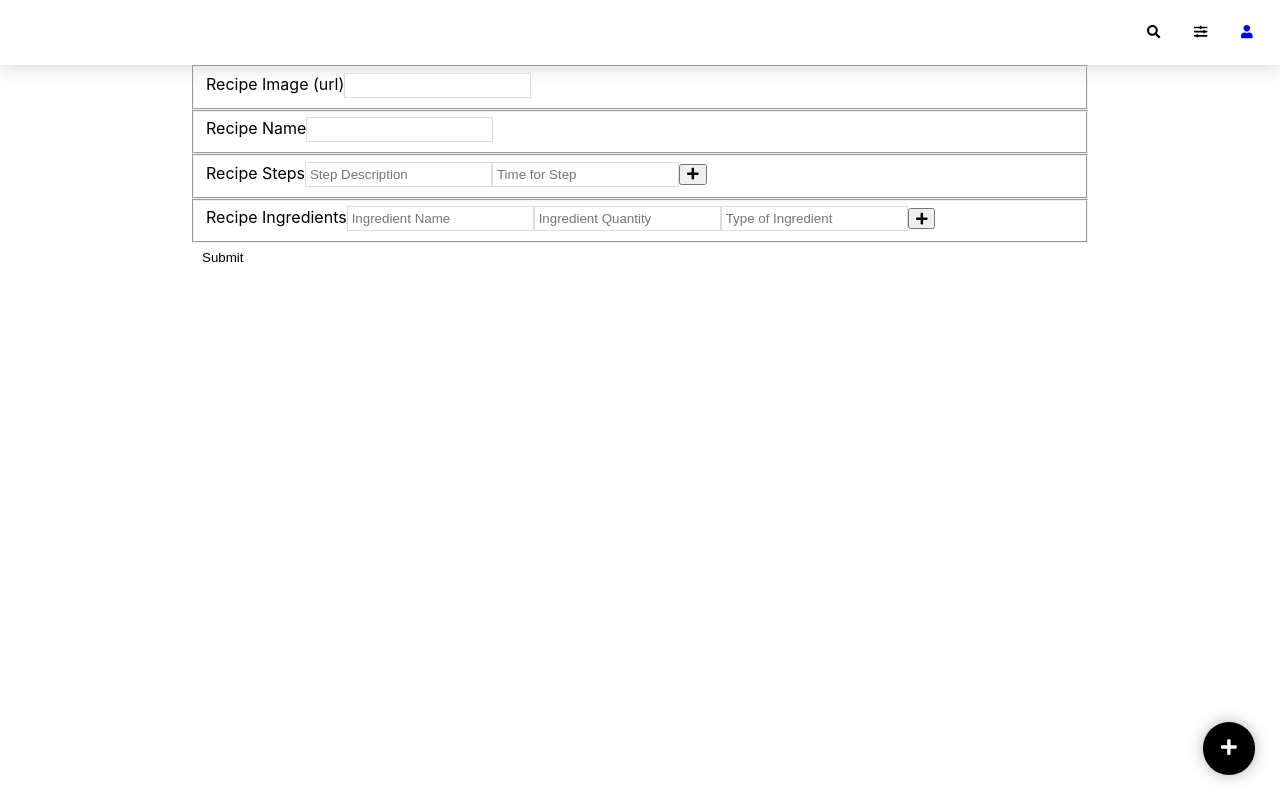
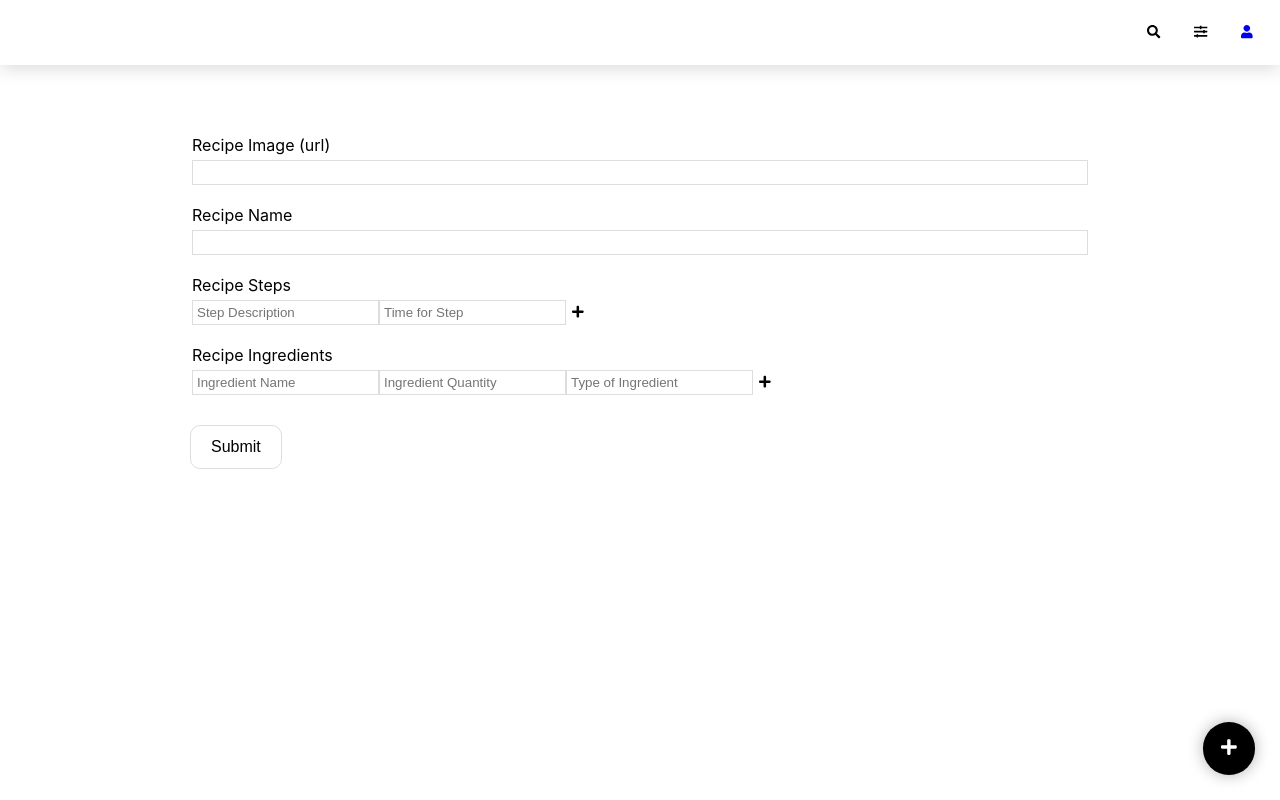
Before and after one commit to benstephan/bellierecipes, a React (Create React App) app: page /add-recipe in a window 1280 px wide. Built offline with nearby package versions, Linux system fonts and the light colour scheme.

Commit message:
Style changes and updates to add recipe form

```diff
--- a/src/app.css
+++ b/src/app.css
@@ -1 +1 @@
-.form-input{border:1px solid #ddd;padding:4px}.hidden-input{display:none}.small-container{max-width:900px;width:95%;position:relative;margin:0 auto}.btn{background:none;border:none;padding:7px 12px;color:#000}*{box-sizing:border-box}/*# sourceMappingURL=app.css.map */
+.form-input{border:1px solid #ddd;padding:4px}.hidden-input{display:none}fieldset{border:none;padding:10px 0;display:flex;flex-direction:column}label{margin-bottom:5px}.small-container{max-width:900px;width:95%;position:relative;margin:0 auto}.btn{background:none;border:none;padding:12px 20px;color:#000;font-size:16px;border-radius:10px;cursor:pointer;transition:all .2s}.btn.btn-primary{border:1px solid #ddd}.btn.btn-primary:hover{background:#ddd}*{box-sizing:border-box}/*# sourceMappingURL=app.css.map */
--- a/src/assets/_buttons.scss
+++ b/src/assets/_buttons.scss
@@ -1,6 +1,17 @@
 .btn{
     background:none;
     border:none;
-    padding:7px 12px;
+    padding:12px 20px;
     color:#000;
+    font-size:16px;
+    border-radius:10px;
+    cursor:pointer;
+    transition:all .2s;
+
+    &.btn-primary{
+        border:1px solid #DDD;
+        &:hover{
+            background:#DDD;
+        }
+    }
 }
--- a/src/assets/_forms.scss
+++ b/src/assets/_forms.scss
@@ -5,3 +5,12 @@
 .hidden-input{
     display:none;
 }
+fieldset{
+    border:none;
+    padding:10px 0;
+    display:flex;
+    flex-direction:column;
+}
+label{
+    margin-bottom:5px;
+}
--- a/src/components/addrecipeform/AddRecipeForm.js
+++ b/src/components/addrecipeform/AddRecipeForm.js
@@ -2,7 +2,7 @@ import React from 'react';
 import axios from 'axios';
 import './addrecipe.css';
 import { FontAwesomeIcon } from '@fortawesome/react-fontawesome';
-import { faPlus } from '@fortawesome/free-solid-svg-icons';
+import { faPlus, faMinus } from '@fortawesome/free-solid-svg-icons';
 
 class AddRecipeForm extends React.Component {
     constructor(props) {
@@ -60,6 +60,7 @@ class AddRecipeForm extends React.Component {
     }
     addIngredient(e){
         e.preventDefault();
+
         this.setState({ recipeingredientnames: [...this.state.recipeingredientnames, this.state.recipeingredientname] })
         this.setState({ recipequantities: [...this.state.recipequantities, this.state.recipequantity] })
         this.setState({ recipetypes: [...this.state.recipetypes, this.state.recipetype] })
@@ -67,6 +68,7 @@ class AddRecipeForm extends React.Component {
         this.setState({recipetype: ''});
         this.setState({recipequantity: ''});
         this.setState({recipeingredientname: ''});
+
     }
     handleSubmit(e){
         e.preventDefault();
@@ -85,7 +87,6 @@ class AddRecipeForm extends React.Component {
             singleIng.quantity = recipeQuantities[i]
             singleIng.type = recipeTypes[i];
             return ingList.push(singleIng);
-
         });
 
         const recipeObject = {
@@ -149,6 +150,7 @@ class AddRecipeForm extends React.Component {
                         onChange={this.handleTimers}
                         value={this.state.recipetimers}
                         ></textarea>
+                        <div class="form-row">
                         <input
                             type="text"
                             name="recipe-step"
@@ -165,7 +167,8 @@ class AddRecipeForm extends React.Component {
                             value={this.state.recipetimer}
                             placeholder="Time for Step"
                         />
-                        <button onClick={this.addStep.bind(this)}><FontAwesomeIcon icon={faPlus} /></button>
+                        <button onClick={this.addStep.bind(this)} className="add-recipe-form__add-btn"><FontAwesomeIcon icon={faPlus} /></button>
+                        </div>
                     </fieldset>
                     <fieldset>
                     <label>Recipe Ingredients</label>
@@ -184,6 +187,7 @@ class AddRecipeForm extends React.Component {
                         onChange={this.handleTypes}
                         value={this.state.recipetypes}
                         ></textarea>
+                        <div class="form-row">
                         <input
                             type="text"
                             name="recipe-ingredient-name"
@@ -208,9 +212,13 @@ class AddRecipeForm extends React.Component {
                             value={this.state.recipetype}
                             placeholder="Type of Ingredient"
                         />
-                        <button onClick={this.addIngredient.bind(this)}><FontAwesomeIcon icon={faPlus} /></button>
+                        <button onClick={this.addIngredient.bind(this)} className="add-recipe-form__add-btn"><FontAwesomeIcon icon={faPlus} /></button>
+                        </div>
+                        {this.state.recipeingredientnames.map((ingredient, i) => {
+                            return <span key={i}>{ingredient} {this.state.recipequantities[i]} {this.state.recipetypes[i]} <button className="add-recipe-form__add-btn"><FontAwesomeIcon icon={faMinus} /></button></span>
+                        })}
                     </fieldset>
-                    <button type="submit" onClick={this.handleSubmit.bind(this)} className="btn">Submit</button>
+                    <button type="submit" onClick={this.handleSubmit.bind(this)} className="btn btn-primary">Submit</button>
                 </form>
             </div>
         )
--- a/src/components/addrecipeform/addrecipe.css
+++ b/src/components/addrecipeform/addrecipe.css
@@ -1 +1 @@
-/*# sourceMappingURL=addrecipe.css.map */
+.add-recipe-form{margin-top:60px;margin-bottom:60px}.add-recipe-form__add-btn{border:none;background:none}.add-recipe-form button[type=submit]{margin-top:20px}/*# sourceMappingURL=addrecipe.css.map */
--- a/src/components/addrecipeform/addrecipe.scss
+++ b/src/components/addrecipeform/addrecipe.scss
@@ -0,0 +1,12 @@
+.add-recipe-form{
+    margin-top:60px;
+    margin-bottom:60px;
+
+    &__add-btn{
+        border:none;
+        background:none;
+    }
+    button[type='submit']{
+        margin-top:20px;
+    }
+}
```
Also changed, not shown: 2 other files (tests, documents, lock files or other folders).
